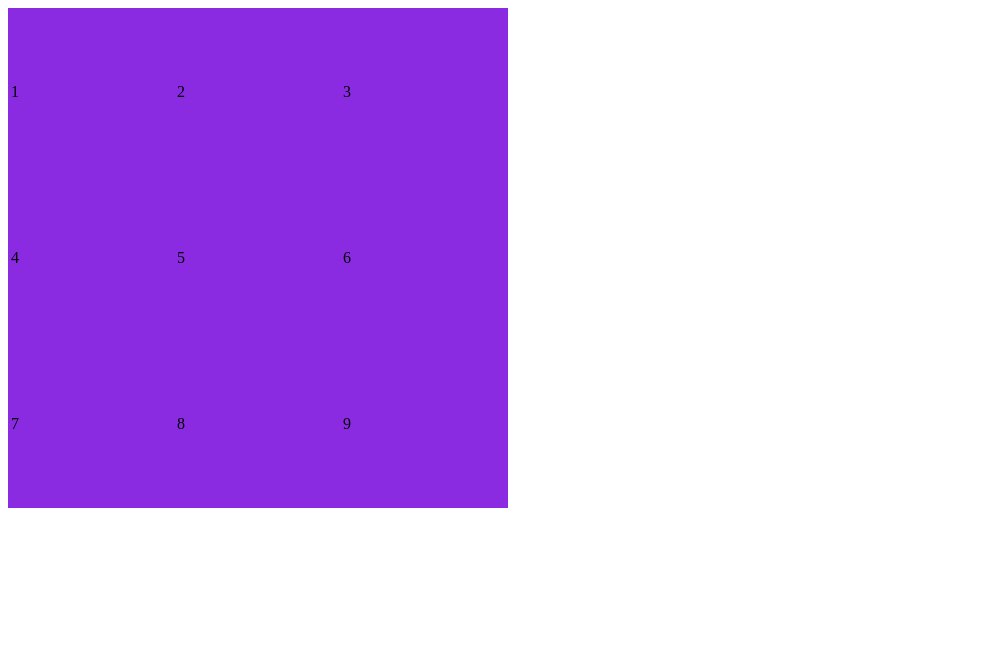
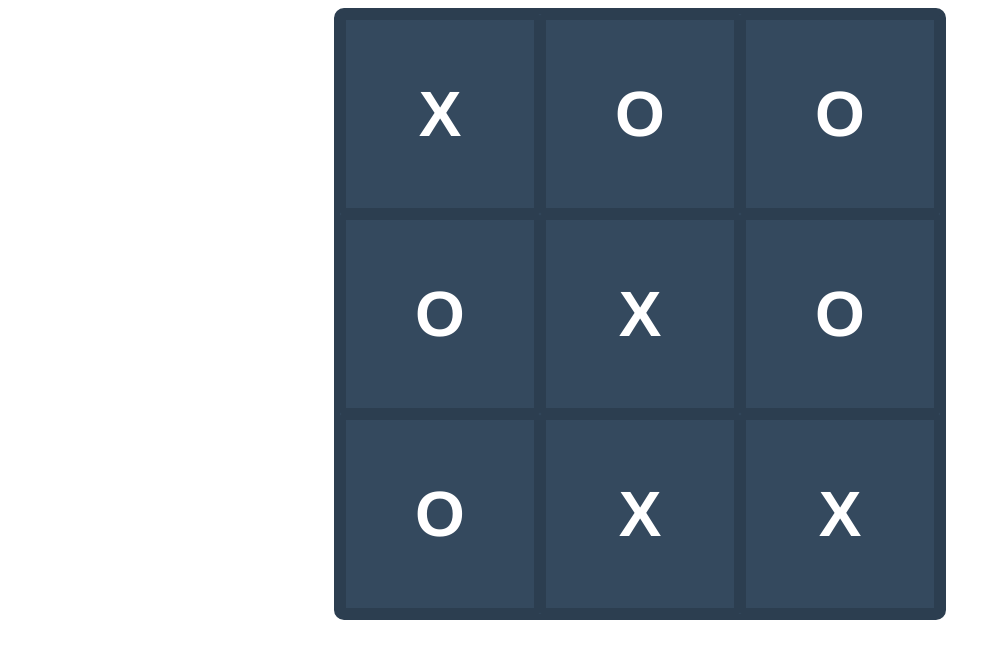
Before and after one commit to reyes2981/project1, a plain HTML site: page index.html in a window 1280 px wide. Shown: the whole page, without its empty margins (0-1001 px from the left). Drawn offline with Linux system fonts and the light colour scheme.

Commit message:
redrew tic tac toe grid w/ CSS

```diff
--- a/app.js
+++ b/app.js
@@ -1,37 +1,58 @@
- //start game
+//start game
+window.addEventListener("DOMContentLoaded", () => {
+    console.log("DOM Content Loaded");
+    // let boardArray = [
+    //     ["", "", ""],
+    //     ["", "", ""],
+    //     ["", "", ""]
+    // ];
+
+    // const winningCombos = [
+    //     [0, 1, 2],
+    //     [3, 4, 5],
+    //     [6, 7, 8],
+    //     [0, 3, 6],
+    //     [1, 4, 7],
+    //     [2, 5, 8],
+    //     [0, 4, 8],
+    //     [2, 4, 6]
+    // ];
+
+    //render board
+    // loadBoard();
+
+    // function loadBoard() {
+    //     const gameBoard = document.createElement("table");
+    //     gameBoard.id = "board-container"
+    //     //  let i = 0; //counter
+    //     for (let r = 0; r < 3; r++) {
+    //         let row = gameBoard.insertRow(-1); //inserts a new row (<tr>) in a given <table>, and returns a reference to the new row.
+    //         for (let c = 0; c < 3; c++) {
+    //             const cell = row.insertCell(-1); //inserts a new cell (<td>) into a table row (<tr>) and returns a reference to the cell.
+    //             cell.appendChild(document.createTextNode(boardArray[r][c]));
+    //         }
+    //     }
+    //     document.body.appendChild(gameBoard);
 
 
-let boardArray = [["1", "2", "3"],
-             ["4", "5", "6"],
-             ["7", "8", "9"]];
-
-// document.addEventListener("DOMContentLoaded", () => {
-//     console.log("DOM Content Loaded");
-// })
-
-//render board
- loadBoard();
-
- function loadBoard() {
-     const gameBoard = document.createElement("table");
-     gameBoard.id = "board-container"
-    //  let i = 0; //counter
-     for (let r = 0; r < 3; r++) {
-         let row = gameBoard.insertRow(-1); //inserts a new row (<tr>) in a given <table>, and returns a reference to the new row.
-         for (let c = 0; c < 3; c++) {
-             const cell = row.insertCell(-1); //inserts a new cell (<td>) into a table row (<tr>) and returns a reference to the cell.
-             cell.appendChild(document.createTextNode(boardArray[r][c]));
-         }
-     }
-     document.body.appendChild(gameBoard);
- }
+    // }
 
 
-//player logic
+    //player logic
 
-//game ends
 
+    //game logic
+
+    //game ends
+
+})
 
 //RESOURCES
 //https://www.py4u.net/discuss/1158967
 //https://www.youtube.com/watch?v=GTWrWM1UsnA&t=829s
+//https://stackoverflow.com/questions/58113438/javascript-tic-tac-toe-check-if-someone-won
+//https://stackoverflow.com/questions/53311809/all-possible-combinations-of-a-2d-array-in-javascript
+//https://www.youtube.com/watch?v=B3pmT7Cpi24&t=124s
+//https://www.youtube.com/watch?v=fPew9OI2PnA
+//
+//
--- a/index.html
+++ b/index.html
@@ -8,7 +8,17 @@
     <link rel="stylesheet" href="style.css">
 </head>
 <body>
-
+    <div id="board-container">
+        <div class="box">X</div>
+        <div class="box">O</div>
+        <div class="box">O</div>
+        <div class="box">O</div>
+        <div class="box">X</div>
+        <div class="box">O</div>
+        <div class="box">O</div>
+        <div class="box">X</div>
+        <div class="box">X</div>
+      </div>
     <script src="app.js"></script>
 </body>
 </html>
--- a/style.css
+++ b/style.css
@@ -1,6 +1,22 @@
 #board-container {
-  background-color: blueviolet;
-  width: 500px;
-  height: 500px;
+  width: 600px;
+  height: 600px;
+  margin: 0 auto;
+  background-color: #34495e;
+  color: #fff;
+  border: 6px solid #2c3e50;
+  border-radius: 10px;
+  display: grid;
+  grid-template: repeat(3, 1fr) / repeat(3, 1fr);
+}
 
+.box {
+  border: 6px solid #2c3e50;
+  border-radius: 2px;
+  font-family: Helvetica;
+  font-weight: bold;
+  font-size: 4em;
+  display: flex;
+  justify-content: center;
+  align-items: center;
 }
```
